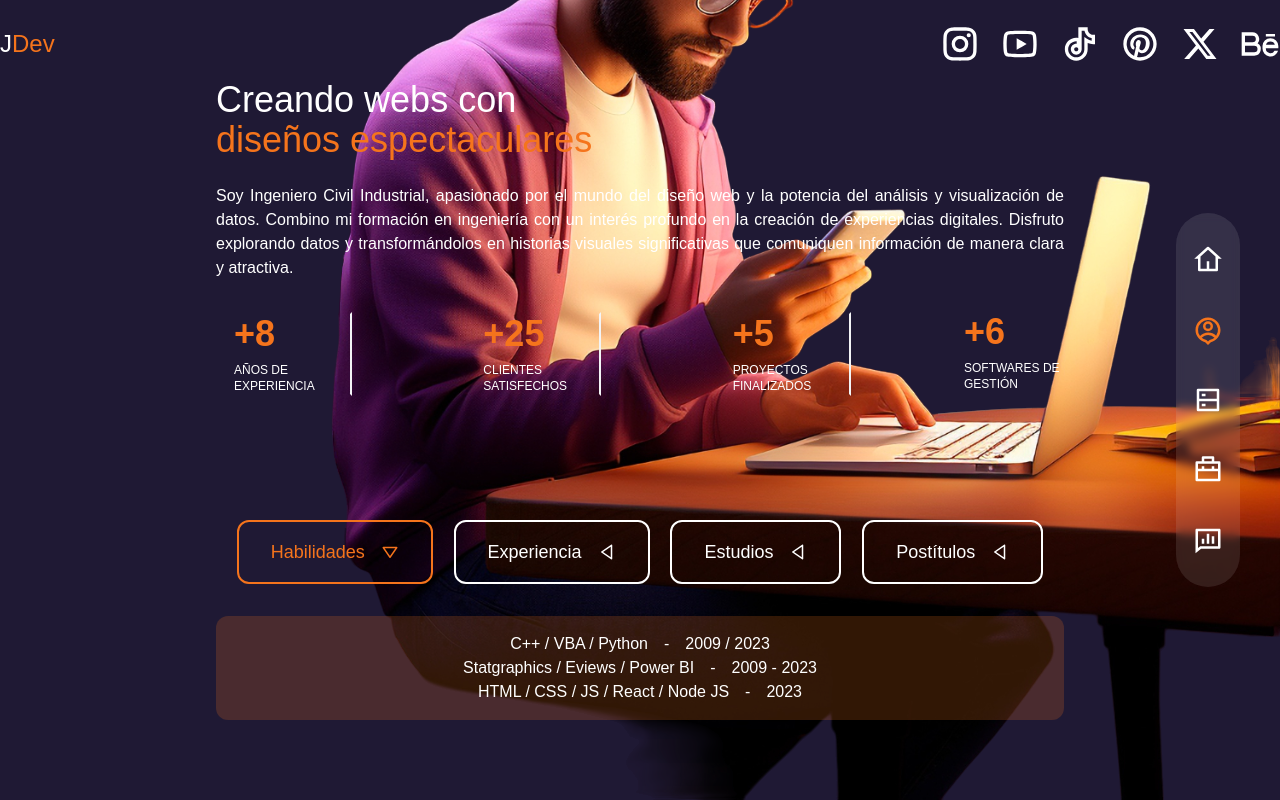
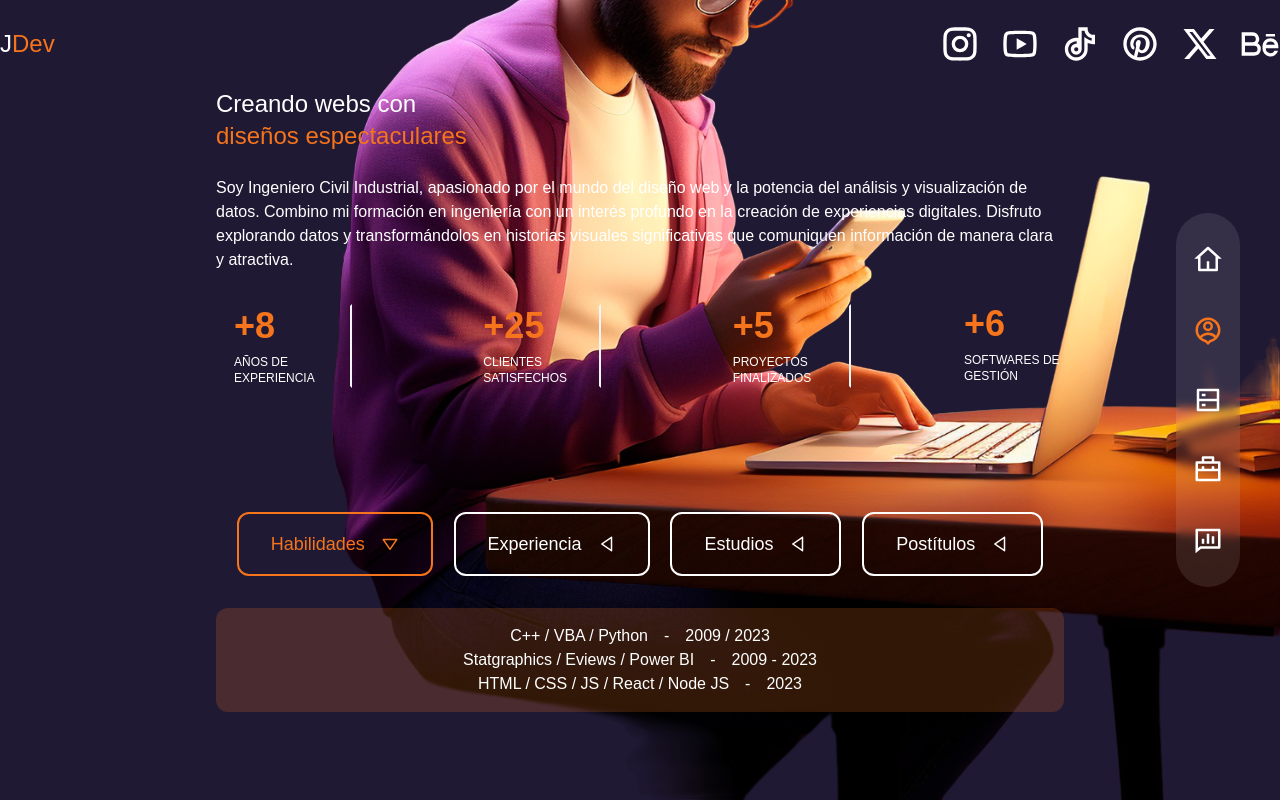
Before and after one commit to joovalle/MiPaginaWeb, a Next.js app: page /about in a window 1280 px wide. Built offline with nearby package versions, Linux system fonts and the light colour scheme; a web font is replaced by a local one.

Commit message:
correción de tamaños de fuente

```diff
--- a/src/app/globals.css
+++ b/src/app/globals.css
@@ -33,13 +33,3 @@ body {
   .swiper-pagination-bullet {
   background-color: #f5741c;
 }
-.justify-text {
-  text-align: justify;
-}
-.max-w-sm.mb-10.text-xl.md\:max-w-2xl.md\:mx-0.md\:mb-16.md\:text-xl {
-  text-align: justify;
-}
-.max-w-md {
-
-  text-align: justify;
-}
--- a/src/components/About/About.tsx
+++ b/src/components/About/About.tsx
@@ -19,7 +19,7 @@ export function About() {
                 animate={motionTransitionsAbout.animate}
                 transition={motionTransitionsAbout.transition}
             >
-                <h1 className="mb-6 md:text-4xl">Creando webs con <br /> <span className="text-secondary">diseños espectaculares</span></h1>
+                <h1 className="mb-6 md:text-2xl">Creando webs con <br /> <span className="text-secondary">diseños espectaculares</span></h1> {/*cambiar aqui*/}
                 <p className="justify-text">Soy Ingeniero Civil Industrial, apasionado por el mundo del diseño web y la potencia del análisis y visualización de datos. Combino mi formación en ingeniería con un interés profundo en la creación de experiencias digitales. Disfruto explorando datos y transformándolos en historias visuales significativas que comuniquen información de manera clara y atractiva. </p>
 
                 <div className="grid justify-between grid-cols-2 gap-3 my-8 md:flex md:grid-cols-4 md:gap-6">
--- a/src/components/Services/Services.tsx
+++ b/src/components/Services/Services.tsx
@@ -13,7 +13,7 @@ export function Services() {
 
             <div className="flex flex-col md:flex-row gap-x-5">
                 <div className="flex flex-col text-center md:text-left md:w-[30vw] mb-10">
-                    <motion.h1 className="mb-4 text-4xl"
+                    <motion.h1 className="mb-4 text-2xl"
                         variants={fadeIn('up', 0.5)}
                         initial="hidden"
                         animate="show"
```
